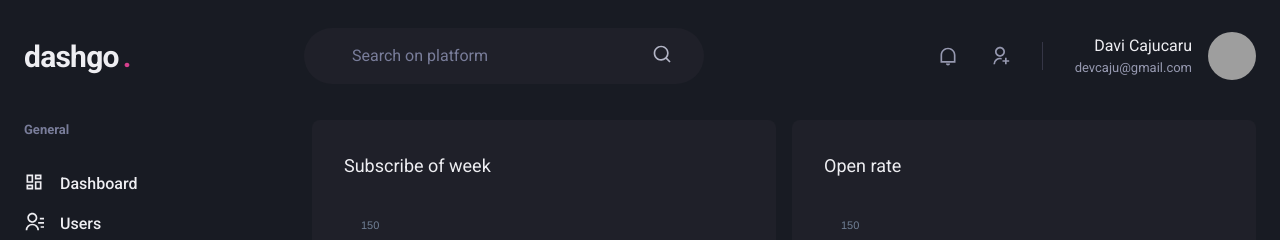
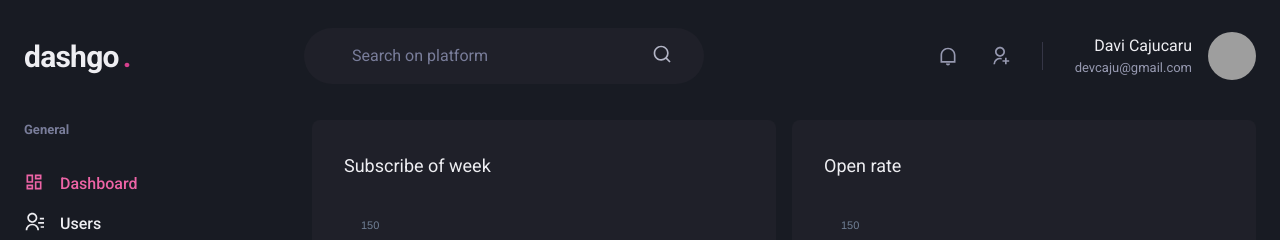
Before and after one commit to davicaju/dashgo, a Next.js app: page /dashboard in a window 1280 px wide. Shown: the top 240 px of the page. Built offline with nearby package versions, Linux system fonts and the light colour scheme; grey boxes are pictures that could not be loaded.

Commit message:
feat: finish reponsive and style

```diff
--- /dev/null
+++ b/src/components/ActiveLink.tsx
@@ -0,0 +1,37 @@
+import Link, { LinkProps } from "next/link";
+import { useRouter } from "next/router";
+import { cloneElement, ReactElement, ReactNode } from "react";
+
+interface ActiveLinkProps extends LinkProps {
+  children: ReactElement;
+  shouldMatchExactHref?: boolean;
+}
+
+export function ActiveLink({
+  children,
+  shouldMatchExactHref = false,
+  ...rest
+}: ActiveLinkProps) {
+  let isActive = false;
+
+  const { asPath } = useRouter();
+
+  if (shouldMatchExactHref && (asPath === rest.href || asPath === rest.as)) {
+    isActive = true;
+  }
+
+  if (
+    !shouldMatchExactHref &&
+    (asPath.startsWith(String(rest.href)) || asPath.startsWith(String(rest.as)))
+  ) {
+    isActive = true;
+  }
+
+  return (
+    <Link {...rest}>
+      {cloneElement(children, {
+        color: isActive ? "pink.400" : "gray.50",
+      })}
+    </Link>
+  );
+}
--- a/src/components/Sidebar/NavLink.tsx
+++ b/src/components/Sidebar/NavLink.tsx
@@ -1,24 +1,29 @@
 import {
   Icon,
-  Link,
+  Link as ChakraLink,
+  LinkProps as ChakraLinkProps,
   Text,
-  LinkProps as ChakraLinkProps,
 } from "@chakra-ui/react";
 
 import { ElementType } from "react";
 
+import { ActiveLink } from "../ActiveLink";
+
 interface NavLinkProps extends ChakraLinkProps {
   icon: ElementType;
   children: string;
+  href: string;
 }
 
-export function NavLink({ icon, children, ...rest }: NavLinkProps) {
+export function NavLink({ icon, children, href, ...rest }: NavLinkProps) {
   return (
-    <Link display="flex" {...rest}>
-      <Icon as={icon} fontSize="20" />
-      <Text ml="4" fontWeight="medium">
-        {children}
-      </Text>
-    </Link>
+    <ActiveLink passHref href={href}>
+      <ChakraLink display="flex" {...rest}>
+        <Icon as={icon} fontSize="20" />
+        <Text ml="4" fontWeight="medium">
+          {children}
+        </Text>
+      </ChakraLink>
+    </ActiveLink>
   );
 }
--- a/src/components/Sidebar/SidebarNav.tsx
+++ b/src/components/Sidebar/SidebarNav.tsx
@@ -13,13 +13,21 @@
   return (
     <Stack spacing="12" align="flex-start">
       <NavSection title="General">
-        <NavLink icon={RiDashboardLine}>Dashboard</NavLink>
-        <NavLink icon={RiContactsLine}>Users</NavLink>
+        <NavLink icon={RiDashboardLine} href="/dashboard">
+          Dashboard
+        </NavLink>
+        <NavLink icon={RiContactsLine} href="/users">
+          Users
+        </NavLink>
       </NavSection>
 
       <NavSection title="AUTOMATION">
-        <NavLink icon={RiInputMethodLine}>Forms</NavLink>
-        <NavLink icon={RiGitMergeLine}>Automation</NavLink>
+        <NavLink icon={RiInputMethodLine} href="/forms">
+          Forms
+        </NavLink>
+        <NavLink icon={RiGitMergeLine} href="/automation">
+          Automation
+        </NavLink>
       </NavSection>
     </Stack>
   );
--- a/src/pages/users/index.tsx
+++ b/src/pages/users/index.tsx
@@ -14,6 +14,7 @@
   Text,
   useBreakpointValue,
 } from "@chakra-ui/react";
+import Link from "next/link";
 import { RiAddLine, RiPencilLine } from "react-icons/ri";
 
 import { Header } from "../../components/Header";
@@ -39,6 +40,7 @@
               Users
             </Heading>
 
+            <Link href="/users/create" passHref>
               <Button
                 as="a"
                 size="sm"
@@ -48,6 +50,7 @@
               >
                 Create new user
               </Button>
+            </Link>
           </Flex>
 
           <Table colorScheme="whiteAlpha">
```
Also changed, not shown: src/pages/users/create.tsx (+6 -1 lines). Lines whose indentation alone changed are shown as unchanged.
